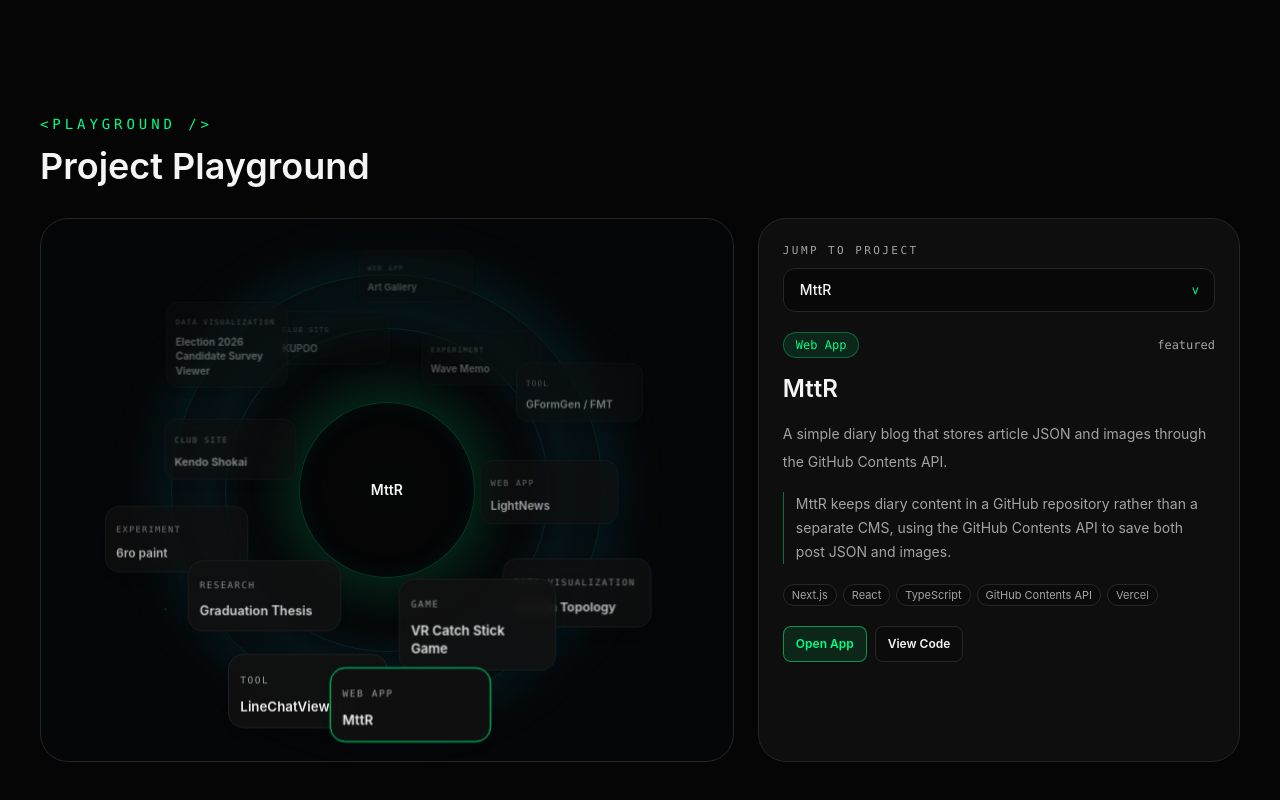
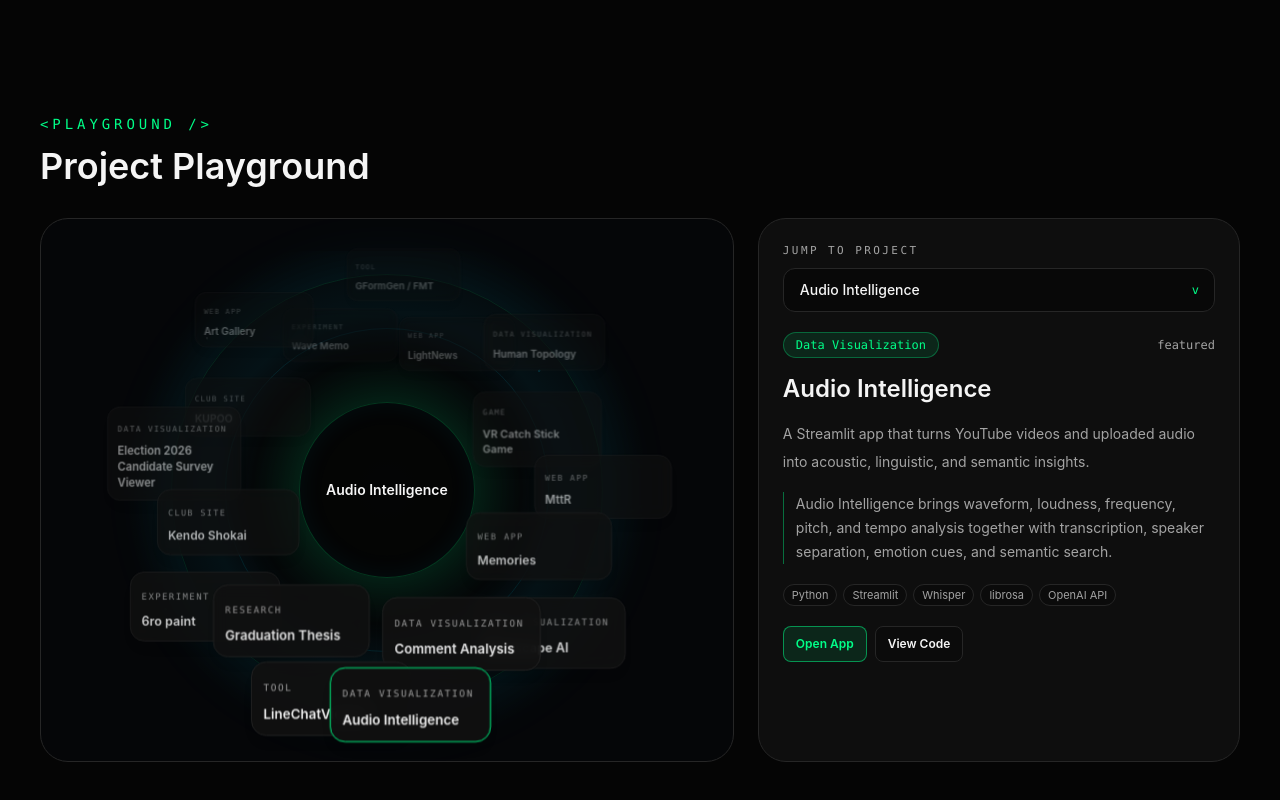
Before and after one commit to ryouy/profile, a Next.js app: page / in a window 1280 px wide. Shown: the part 1202-2002 px from the top of the page. Built offline with nearby package versions, Linux system fonts and the light colour scheme.

Commit message:
Add latest projects to portfolio

```diff
--- a/src/data/projects.ts
+++ b/src/data/projects.ts
@@ -10,6 +10,66 @@ export type Project = {
 };
 
 export const projects: Project[] = [
+  {
+    title: "Audio Intelligence",
+    description:
+      "A Streamlit app that turns YouTube videos and uploaded audio into acoustic, linguistic, and semantic insights.",
+    details: [
+      "Audio Intelligence brings waveform, loudness, frequency, pitch, and tempo analysis together with transcription, speaker separation, emotion cues, and semantic search.",
+      "It uses Whisper for speech recognition and can call OpenAI to suggest low-information filler words before excluding them from the analysis with the user's approval.",
+      "The project packages a broad audio-analysis pipeline into an approachable visual workspace, with interactive charts, exports, tests, and optional Docker deployment."
+    ],
+    category: "Data Visualization",
+    tech: ["Python", "Streamlit", "Whisper", "librosa", "OpenAI API"],
+    appUrl: "https://ytaudio-analyzer.streamlit.app/",
+    githubUrl: "https://github.com/ryouy/audio-analyzer",
+    featured: true
+  },
+  {
+    title: "Comment Analysis",
+    description:
+      "An exploratory dashboard for visualizing the space between a news article and the conversation around it.",
+    details: [
+      "Paste a public news URL or provide JSON, CSV, or manual input to explore emotion, discussion topics, minority opinions, diffusion, and the quality of the conversation.",
+      "Views such as Opinion Galaxy, the emotion seismograph, perception gaps, topic drift, and headline analysis turn large comment sets into structures that are easier to inspect.",
+      "The analysis combines browser-based content collection with statistical and machine-learning methods, while remaining usable without an OpenAI API key."
+    ],
+    category: "Data Visualization",
+    tech: ["Python", "Streamlit", "Plotly", "scikit-learn", "OpenAI API"],
+    appUrl: "https://yhcomment-analysis.streamlit.app/",
+    githubUrl: "https://github.com/ryouy/comment-analysis",
+    featured: true
+  },
+  {
+    title: "Mindscape AI",
+    description:
+      "An opinion-space visualizer that follows how multiple AI personas move across a topic over time.",
+    details: [
+      "Mindscape AI generates opinions from multiple personas at multiple points in time, then places them in a shared semantic space using OpenAI embeddings, UMAP, and KMeans.",
+      "Users can add their own position, find nearby or distant viewpoints, animate changes over time, and zoom semantically into individual clusters.",
+      "LLM-generated cluster names and CSV export make the visualization useful both for open-ended exploration and for taking the generated data into further analysis."
+    ],
+    category: "Data Visualization",
+    tech: ["Python", "Streamlit", "OpenAI", "UMAP", "Plotly"],
+    appUrl: "https://mindscapeai.streamlit.app/",
+    githubUrl: "https://github.com/ryouy/MindscapeAI",
+    featured: true
+  },
+  {
+    title: "Memories",
+    description:
+      "A personal travel journal for collecting trips, photographs, locations, and stories in one place.",
+    details: [
+      "Memories presents travel entries as a fast public website while keeping the underlying stories and uploaded media in repository-managed content.",
+      "Dedicated entry pages combine written records with photos, maps, and embedded media, making each trip feel more like a place to revisit than a conventional blog post.",
+      "A protected admin workflow supports creating and maintaining entries, while content validation and indexing scripts keep the published collection dependable."
+    ],
+    category: "Web App",
+    tech: ["Next.js", "React", "TypeScript", "Leaflet", "Markdown"],
+    appUrl: "https://trvlmmrs.vercel.app/",
+    githubUrl: "https://github.com/ryouy/memories",
+    featured: true
+  },
   {
     title: "MttR",
     description:
```
